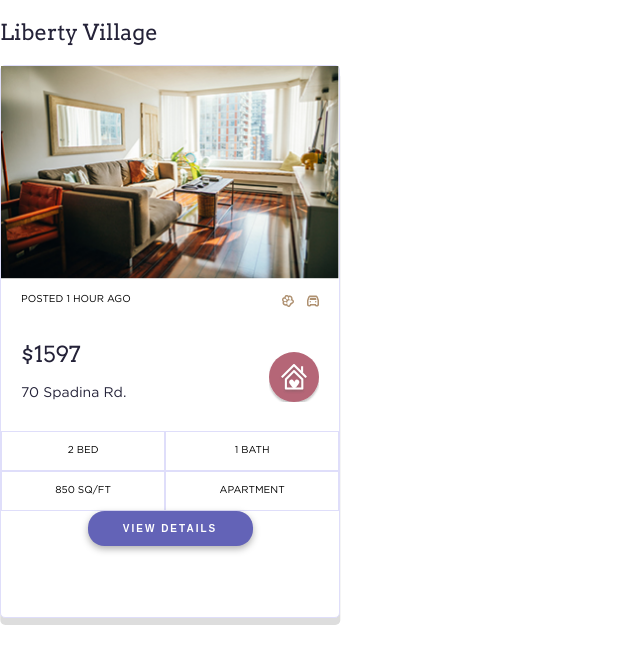
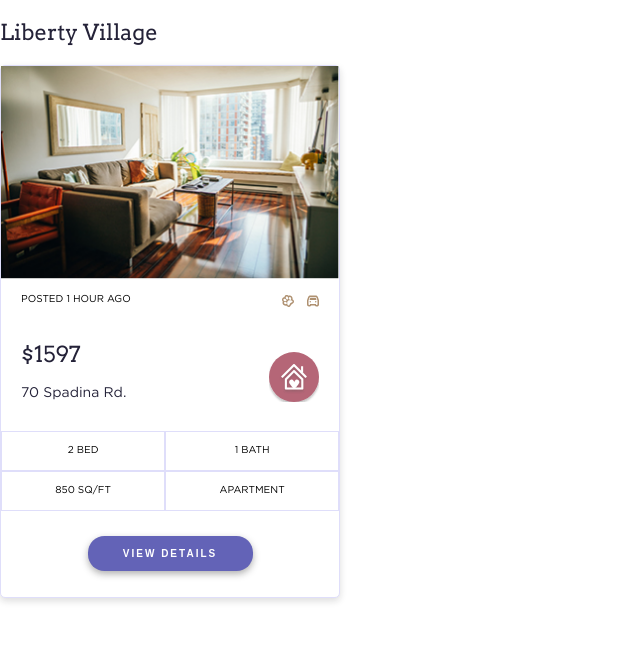
Before and after one commit to JuanTValdez/Living-in-the-Six, a React (Create React App) app: page / in a window 1280 px wide. Shown: the top 664 px of the page, without its empty margins (0-640 px from the left). Built offline with nearby package versions, Linux system fonts and the light colour scheme.

Commit message:
finished ListingCard comp - refactor

```diff
--- a/src/components/ListingCard.js
+++ b/src/components/ListingCard.js
@@ -34,7 +34,9 @@ export default function ListingCard() {
 					<p className='item2 font-size-10'>1 Bath </p>
 					<p className='item1 font-size-10'> 850 sq/ft </p>
 					<p className='item2 font-size-10'>Apartment</p>{' '}
+					<div>
 					<button className='iris-btn font-size-10'>VIEW DETAILS</button>
+					</div>
 				</div>
 			</div>
 		</>
--- a/src/styles/ListingCard.css
+++ b/src/styles/ListingCard.css
@@ -12,7 +12,7 @@
   border-radius: 5px;
   border: solid 1px var(--light-periwinkle);
   background-color: var(--white);
-  box-shadow: 0.3px 7px 0 rgba(28, 28, 27, 0.15);
+  box-shadow: 0px 3px 7px 0 rgba(28, 28, 27, 0.15);
   object-fit: contain;
 
   /* margin: 300px 0 0 300px */
@@ -80,7 +80,7 @@ img {
 
   display: grid;
   grid-template-columns: repeat(2, 1fr, );
-  grid-template-rows: repeat(4, 1fr);
+
   /* grid-template-rows: repeat(3, 1fr) */
 }
 
@@ -105,13 +105,21 @@ img {
   border: 1px solid var(--light-periwinkle)
 }
 
-.card-wrapper button {
-  grid-column: 1/3;
-  /* align-items: center; */
-  width: 16.5rem;
+.listing-details {
+
+  & div {
+    grid-column: 1/3;
+    display: flex;
+    justify-content: center;
+    align-items: center;
+
+  }
+
+  & div button {
+    width: 16.5rem;
+    margin-top: 2.5rem;
+
+  }
 
 
-  background-color: var(--iris);
-  margin: 0 auto;
-
 }
```
